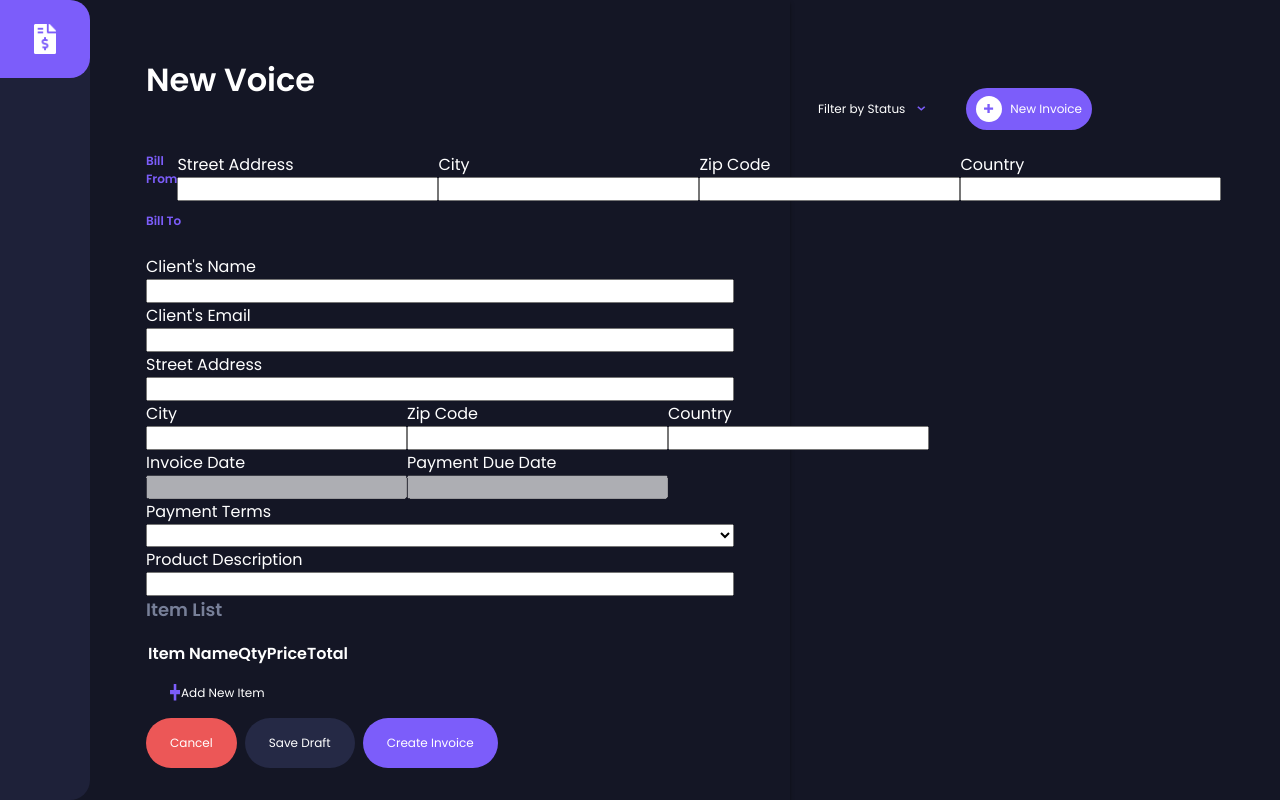
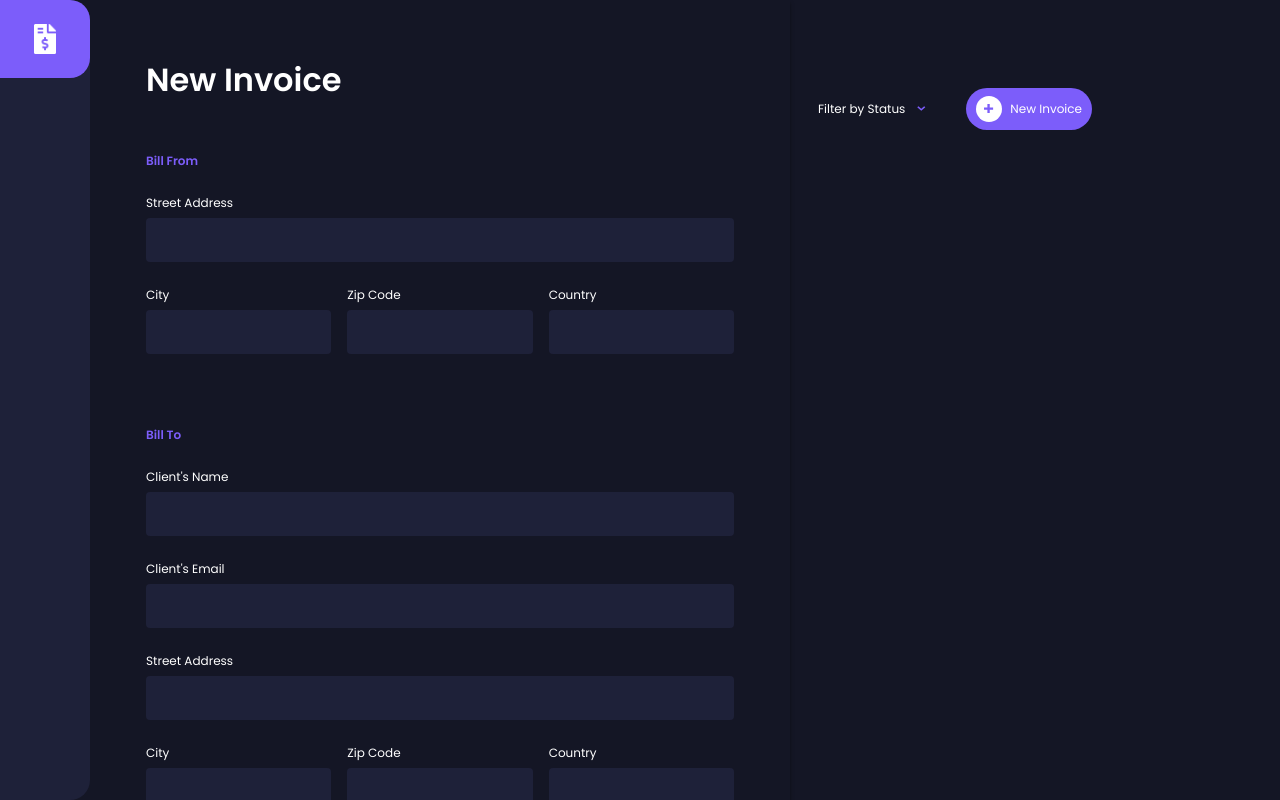
Before and after one commit to srimantapal205/invoiceapp, a Vue app: page / in a window 1280 px wide. Built offline with nearby package versions, Linux system fonts and the light colour scheme.

Commit message:
add from style

```diff
--- a/src/components/InvoiceModel.vue
+++ b/src/components/InvoiceModel.vue
@@ -1,9 +1,9 @@
 <template>
-  <div @click="CheckClick" ref="invoiceWrap" class="invoiceWrape flex flex-column">
+  <div @click="CheckClick" ref="invoiceWrap" class="invoiceWrap flex flex-column">
     <form @submit.prevent="submitForm" class="invoiceContent">
-      <h1>New Voice</h1>
+      <h1>New Invoice</h1>
       <!-- Bill From -->
-      <div class="billFrom flex flex-Column">
+      <div class="billFrom flex flex-column">
         <h4>Bill From</h4>
         <div class="input flex flex-column">
           <label for="billerStreetAddress">Street Address</label>
@@ -165,7 +165,7 @@
         </div>
         <div class="workItem">
           <h3>Item List</h3>
-          <table class="ItemList">
+          <table class="itemList">
             <tr class="tableHeading flex">
               <th class="itemName">Item Name</th>
               <th class="qty">Qty</th>
@@ -189,7 +189,7 @@
             </tr>
           </table>
           <div @click="addNewInvoiceItem" class="flex button">
-            <img src="@/assets/icon-plus.svg" alt="" srcset="">Add New Item
+            <img src="@/assets/icon-plus.svg" alt="" srcset="" />Add New Item
           </div>
         </div>
       </div>
@@ -200,11 +200,10 @@
           <button @click="closeInvoice" class="red">Cancel</button>
         </div>
         <div class="right flex">
-            <button @click="saveDraft" class="dark-purple"> Save Draft</button>
-            <button @click="publishInvoice" class="purple"> Create Invoice</button>
+          <button @click="saveDraft" class="dark-purple">Save Draft</button>
+          <button @click="publishInvoice" class="purple">Create Invoice</button>
         </div>
       </div>
-
     </form>
   </div>
 </template>
@@ -240,7 +239,7 @@
 </script>
 
 <style lang="scss" scoped>
-.invoiceWrape{
+.invoiceWrap {
   position: fixed;
   top: 0;
   left: 0;
@@ -248,34 +247,117 @@
   width: 100%;
   height: 100vh;
   overflow: scroll;
-    @media (min-width:900px) {
+  @media (min-width: 900px) {
     left: 90px;
   }
-    .invoiceContent{
+  .invoiceContent {
     position: relative;
     padding: 56px;
     max-width: 700px;
     width: 100%;
     background-color: #141625;
     color: #fff;
-        box-shadow: 0 4px 6px -1px rgba(0, 0, 0, 0.1),0 2px 4px -1px rgba(0, 0, 0, 0.6);
+    box-shadow: 0 4px 6px -1px rgba(0, 0, 0, 0.1), 0 2px 4px -1px rgba(0, 0, 0, 0.6);
 
-        h1{
+    h1 {
       margin-bottom: 48px;
       color: #fff;
     }
-        h3{
+    h3 {
       margin-bottom: 16px;
       font-size: 18px;
       color: #777f98;
     }
-        h4{
+    h4 {
       color: #7c5dfa;
       font-size: 12px;
       margin-bottom: 24px;
     }
+    // Bill to /Bil from
+    .billFrom,
+    .billTo {
+      margin-bottom: 48px;
+      .location {
+        gap: 16px;
+        div {
+          flex: 1;
+        }
       }
     }
 
+    //Invoice Work
+    .invoiceWork {
+      .payment {
+        gap: 24px;
+        div {
+          flex: 1;
+        }
+      }
+      .workItem {
+        .itemList {
+          width: 100%;
 
+          //Item Table Style
+          .tableHeading,
+          .tableItem {
+            gap: 16px;
+            font-size: 12px;
+            .itemName {
+              flex-basis: 50%;
+            }
+            .qty {
+              flex-basis: 10%;
+            }
+            .price {
+              flex-basis: 20%;
+            }
+            .total {
+              flex-basis: 20%;
+              align-self: center;
+            }
+          }
+          .tableHeading{
+            margin-bottom: 16px;
+            th{
+                text-align: left;
+            }
+          }
+          .tableItem{
+            position: relative;
+            margin-bottom: 24px;
+            img{
+                position: absolute;
+                top: 15px;
+                right: 0;
+                width: 12px;
+                height: 16px;
+            }
+          }
+        }
+        .button{
+
+        }
+      }
+    }
+  }
+  .input {
+    margin-bottom: 24px;
+  }
+  label {
+    font-size: 12px;
+    margin-bottom: 6px;
+  }
+  input,
+  select {
+    width: 100%;
+    color: #fff;
+    background-color: #1e2139;
+    border-radius: 4px;
+    padding: 12px 4px;
+    border: none;
+    &:focus {
+      outline: none;
+    }
+  }
+}
 </style>
```
Lines whose indentation alone changed are shown as unchanged.
